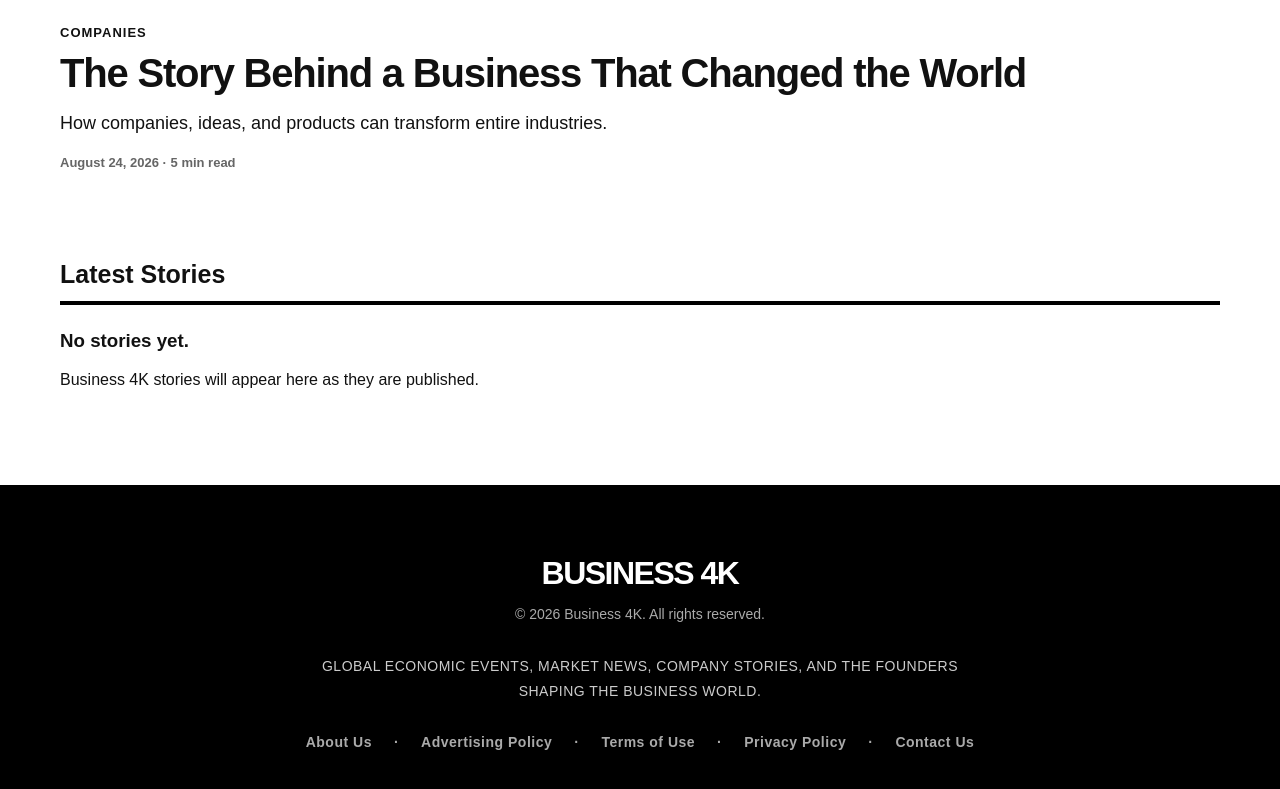
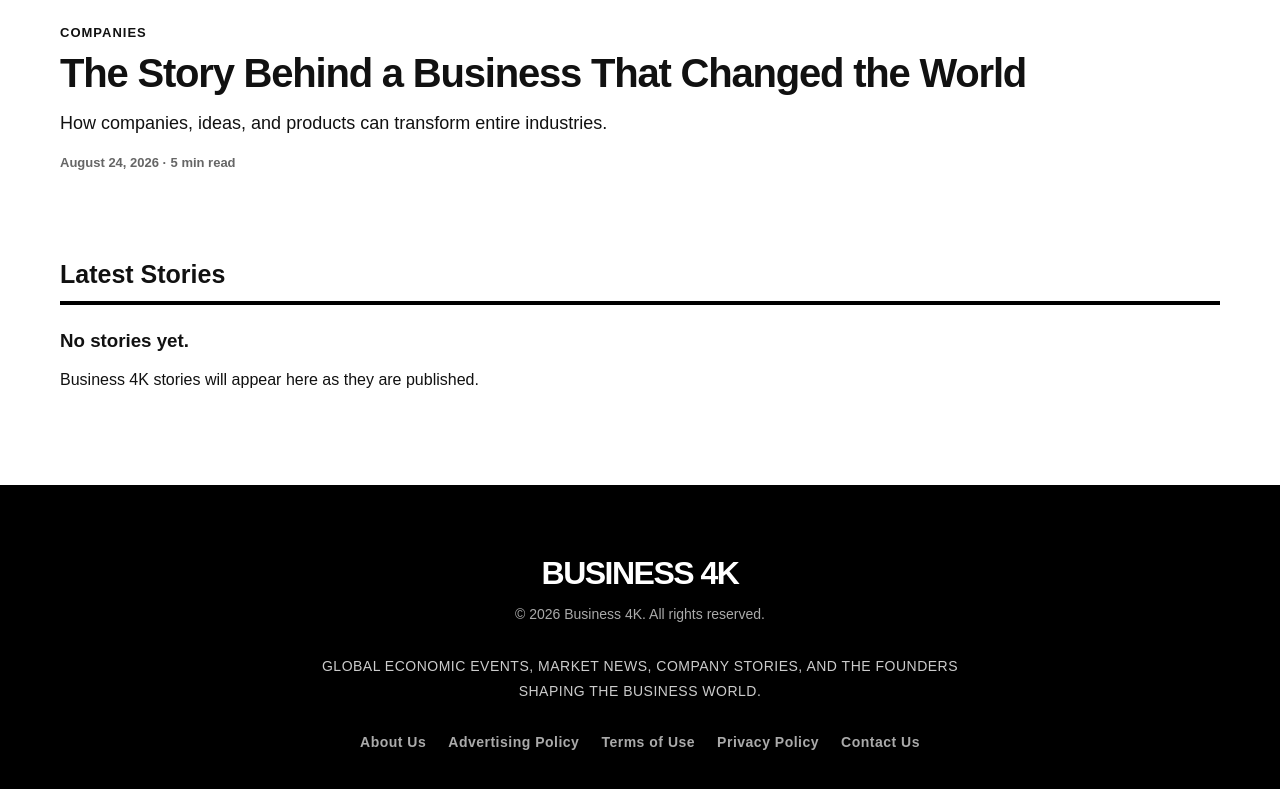
Before and after one commit to business4k/business4k, a Jekyll site: the page built from index.html, in a window 1280 px wide and 1356 px high. Shown: the part 561-1350 px from the top of the window. Built offline with Jekyll 4.4.1, drawn with Linux system fonts in a browser that asks for light colours; a script that is not in the unit is left out.

Commit message:
Remove separator from footer links
Remove separator from footer links.

```diff
--- a/assets/style.css
+++ b/assets/style.css
@@ -397,11 +397,7 @@ main {
   text-decoration: none !important;
 }
 
-.footer-links a:not(:last-child)::after {
-  content: "·";
-  color: #aaaaaa;
-  margin-left: 22px;
-}
+
 
 
 /* ========================================
```
